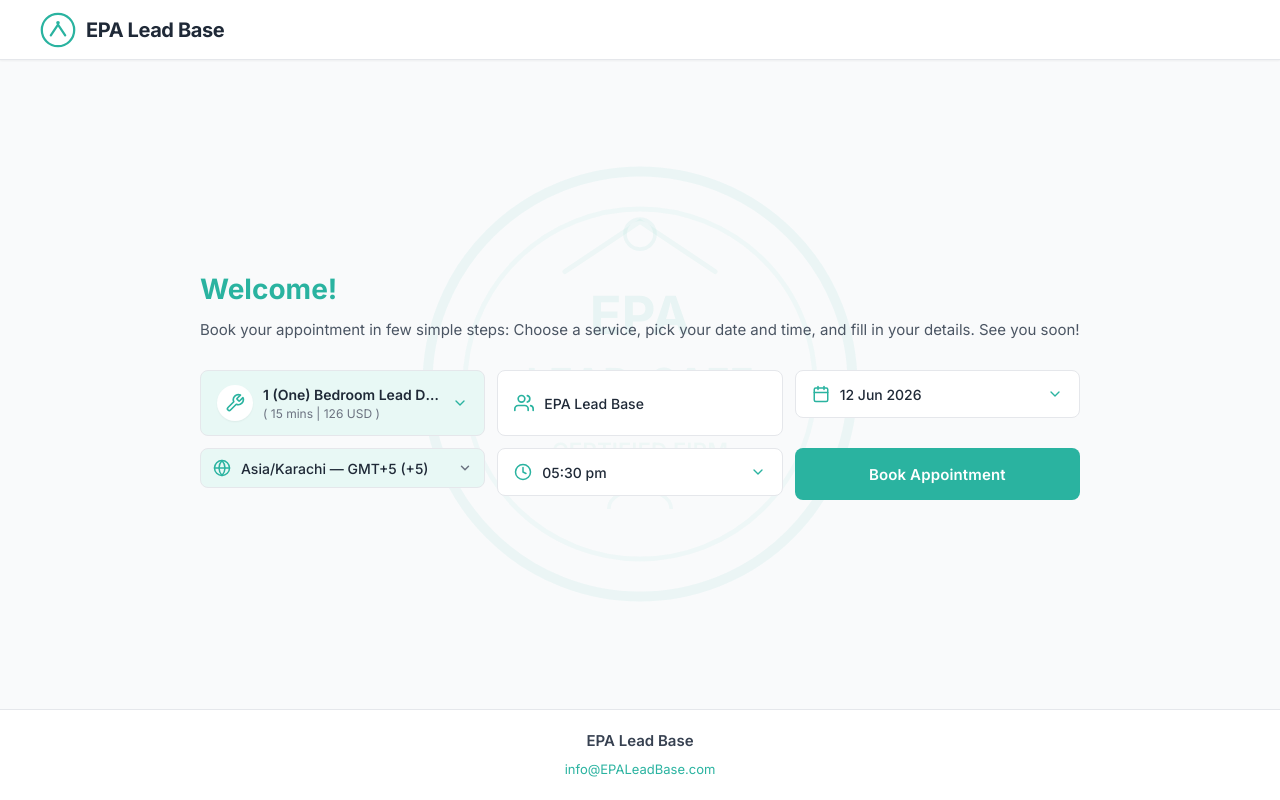
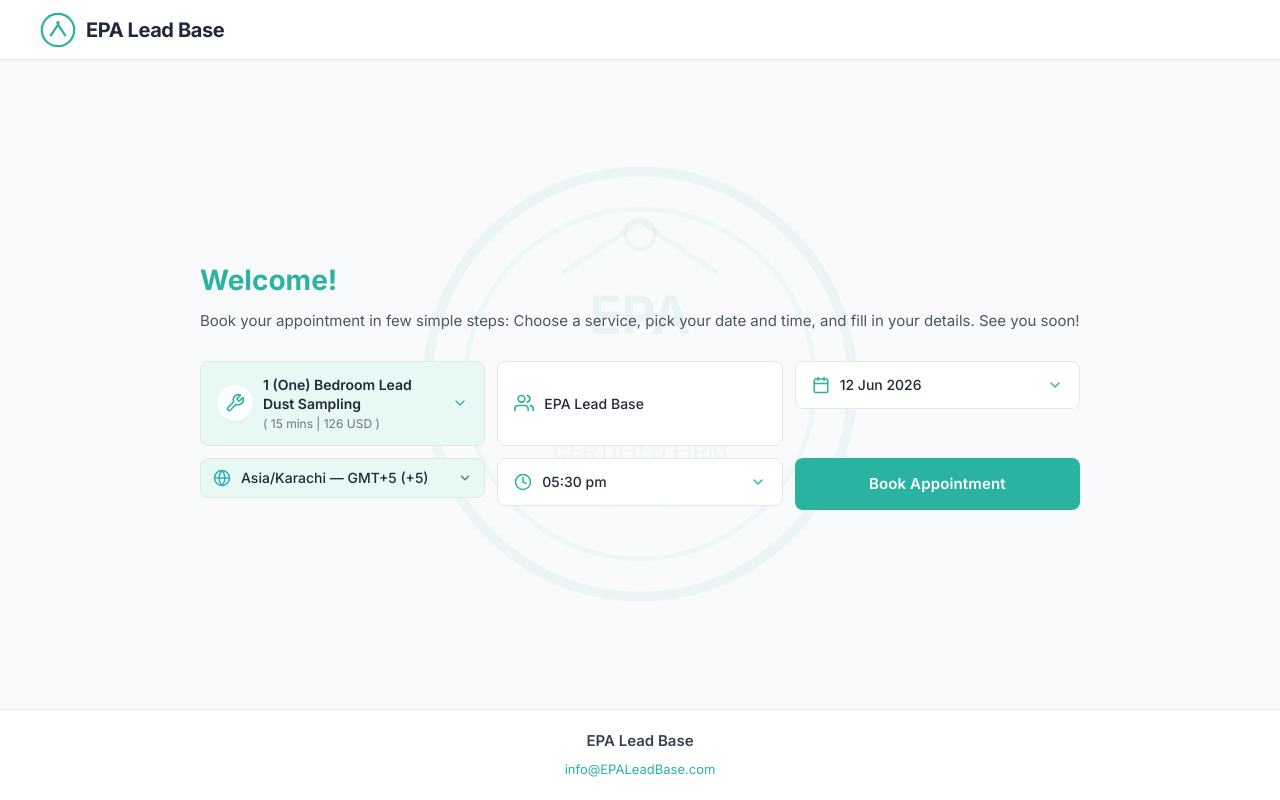
Before and after one commit to sohaib7867/epa-lead-base, a React (Vite) app: page / in a window 1280 px wide. Built offline with nearby package versions, Linux system fonts and the light colour scheme.

Commit message:
fix: show full service names in dropdown - remove text truncation, widen panel

```diff
--- a/src/components/ServiceSelector.css
+++ b/src/components/ServiceSelector.css
@@ -45,10 +45,11 @@
   font-size: 0.875rem;
   font-weight: 600;
   color: var(--gray-800);
-  white-space: nowrap;
-  overflow: hidden;
-  text-overflow: ellipsis;
-  line-height: 1.3;
+  white-space: normal;
+  overflow: visible;
+  text-overflow: unset;
+  line-height: 1.35;
+  word-break: break-word;
 }
 
 .service-selector__trigger-meta {
@@ -74,23 +75,25 @@
   position: absolute;
   top: calc(100% + 4px);
   left: 0;
-  right: 0;
-  z-index: 50;
+  /* wider than trigger so full names show */
+  min-width: max(100%, 360px);
+  z-index: 100;
   background: var(--white);
-  border: 1px solid var(--gray-200);
+  border: 1.5px solid var(--teal);
   border-radius: var(--radius-md);
-  box-shadow: var(--shadow-lg);
-  animation: dropdownSlide 200ms ease;
+  box-shadow: 0 8px 32px rgba(0,0,0,0.12), 0 2px 8px rgba(42,179,160,0.1);
+  animation: dropdownSlide 180ms ease;
+  overflow: hidden;
 }
 
 @keyframes dropdownSlide {
   from {
     opacity: 0;
-    transform: translateY(-8px);
+    transform: translateY(-6px) scale(0.98);
   }
   to {
     opacity: 1;
-    transform: translateY(0);
+    transform: translateY(0) scale(1);
   }
 }
 
@@ -145,7 +148,10 @@
   font-size: 0.875rem;
   font-weight: 500;
   color: var(--gray-800);
-  line-height: 1.3;
+  line-height: 1.35;
+  white-space: normal;
+  word-break: break-word;
+  text-align: left;
 }
 
 .service-selector__meta {
```
